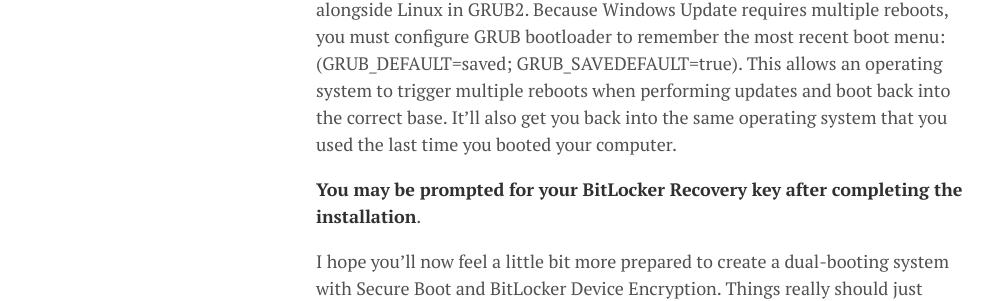
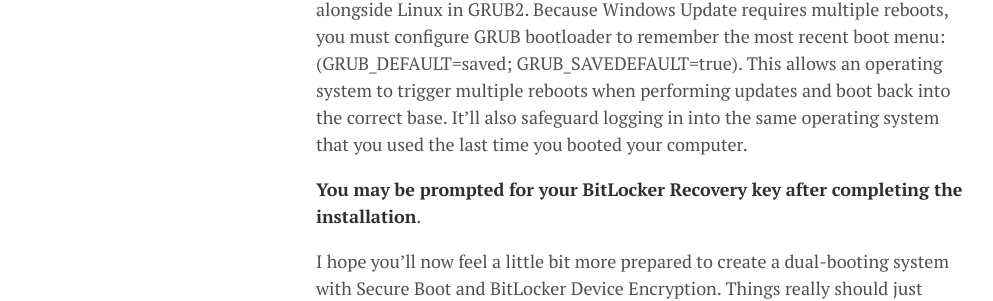
Before and after one commit to lgeurts/lgeurts.github.io, a Jekyll site: the page built from _posts/2019-03-19-dual-booting-windows-and-linux.md, in a window 1280 px wide and 900 px high, scrolled down 2878 px. Shown: the part 290-591 px from the top of the window, without its empty margins (0-993 px from the left). Built offline with Jekyll 4.4.1, drawn with Linux system fonts in a browser that asks for light colours; nearby versions of some CDN libraries; comment, search, counter and statistics services are not loaded; some of the changed text lies outside the part shown.

Commit message:
Update 2019-03-19-dual-booting-windows-and-linux.md

```diff
--- a/_posts/2019-03-19-dual-booting-windows-and-linux.md
+++ b/_posts/2019-03-19-dual-booting-windows-and-linux.md
@@ -51,7 +51,7 @@
 
 Older versions of Windows and some Linux installers will sometimes overwrite the entire UEFI partition. To prevent these fatal errors, **always use a shared UEFI partition**, even when installing to a secondary drive as this will give you an easier time dealing with Secure Boot, BitLocker, and GRUB2.
 
-The OS-prober should auto-detect Windows and create a boot menu item for it alongside Linux in GRUB2. Because Windows Update requires multiple reboots, you must configure GRUB bootloader to remember the most recent boot menu: (GRUB_DEFAULT=saved; GRUB_SAVEDEFAULT=true). This allows an operating system to trigger multiple reboots when performing updates and boot back into the correct base. It’ll also get you back into the same operating system that you used the last time you booted your computer.
+The OS-prober should auto-detect Windows and create a boot menu item for it alongside Linux in GRUB2. Because Windows Update requires multiple reboots, you must configure GRUB bootloader to remember the most recent boot menu: (GRUB_DEFAULT=saved; GRUB_SAVEDEFAULT=true). This allows an operating system to trigger multiple reboots when performing updates and boot back into the correct base. It’ll also safeguard logging in into the same operating system that you used the last time you booted your computer.
 
 **You may be prompted for your BitLocker Recovery key after completing the installation**.
 
```
